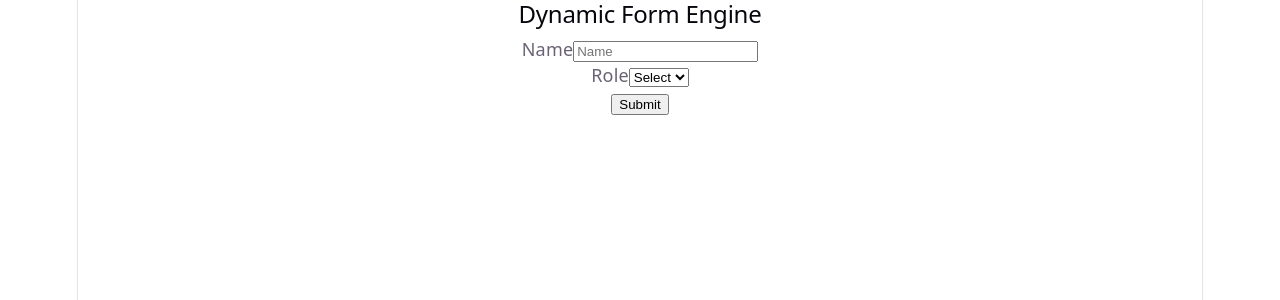
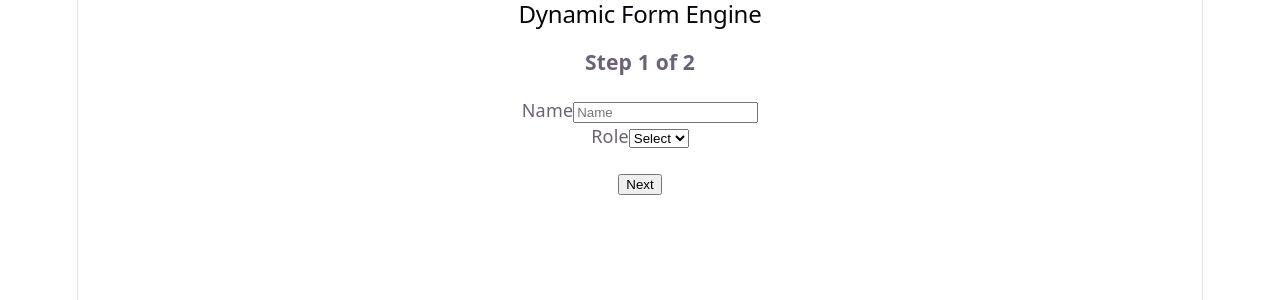
Before and after one commit to Pratikshya-N/form-engine, a React (Vite) app: page / in a window 1280 px wide. Shown: the top 300 px of the page. Built offline with nearby package versions, Linux system fonts and the light colour scheme.

Commit message:
feat: implement multi-step dynamic form

```diff
--- a/src/components/FormRenderer.tsx
+++ b/src/components/FormRenderer.tsx
@@ -1,9 +1,23 @@
+import { useState } from 'react';
 import { useForm, useWatch } from 'react-hook-form';
+import { zodResolver } from '@hookform/resolvers/zod';
 import { formSchema } from '../schema/formSchema';
 import FieldRenderer from './FieldRenderer';
+import { buildValidationSchema } from '../utils/validation';
+
+const validationSchema = buildValidationSchema(formSchema);
 
 const FormRenderer = () => {
-  const { register, control, handleSubmit } = useForm();
+    const {
+        register,
+        control,
+        handleSubmit,
+        formState: { errors }
+    } = useForm({
+        resolver: zodResolver(validationSchema)
+    });
+
+    const [step, setStep] = useState(1);
 
     const values = useWatch({ control });
 
@@ -11,24 +25,53 @@ const FormRenderer = () => {
         console.log('Form Data:', data);
     };
 
+    const currentFields = formSchema.filter((field) => field.step === step);
+
     const shouldRender = (field: any) => {
         if (!field.conditional) return true;
 
-    return values?.[field.conditional.field] === field.conditional.value;
+        if (!values || !values[field.conditional.field]) return false;
+
+        return values[field.conditional.field] === field.conditional.value;
     };
 
     return (
         <form onSubmit={handleSubmit(onSubmit)}>
-      {formSchema.map((field) =>
+
+            <h3>Step {step} of 2</h3>
+
+            {currentFields.map((field) =>
                 shouldRender(field) ? (
                     <div key={field.name}>
                         <label>{field.label}</label>
+
                         <FieldRenderer field={field} register={register} />
+
+                        {errors[field.name] && (
+                            <p style={{ color: 'red' }}>
+                                {errors[field.name]?.message as string}
+                            </p>
+                        )}
                     </div>
                 ) : null
             )}
 
-      <button type="submit">Submit</button>
+            <div style={{ marginTop: '20px' }}>
+                {step > 1 && (
+                    <button type="button" onClick={() => setStep(step - 1)}>
+                        Previous
+                    </button>
+                )}
+
+                {step < 2 && (
+                    <button type="button" onClick={() => setStep(step + 1)}>
+                        Next
+                    </button>
+                )}
+
+                {step === 2 && <button type="submit">Submit</button>}
+            </div>
+
         </form>
     );
 };
--- a/src/schema/formSchema.ts
+++ b/src/schema/formSchema.ts
@@ -1,16 +1,18 @@
 import type { Field } from '../types/formTypes';
 
-export const formSchema: Field[] = [
+export const formSchema: (Field & { step: number })[] = [
   {
     name: 'name',
     label: 'Name',
     type: 'text',
+    step: 1,
     validation: { required: true }
   },
   {
     name: 'role',
     label: 'Role',
     type: 'select',
+    step: 1,
     options: [
       { label: 'User', value: 'user' },
       { label: 'Admin', value: 'admin' }
@@ -20,6 +22,7 @@ export const formSchema: Field[] = [
     name: 'adminCode',
     label: 'Admin Code',
     type: 'text',
+    step: 2,
     conditional: {
       field: 'role',
       value: 'admin'
--- a/src/utils/validation.ts
+++ b/src/utils/validation.ts
@@ -0,0 +1,43 @@
+import { z } from 'zod';
+import type { Field } from '../types/formTypes';
+
+export const buildValidationSchema = (fields: Field[]) => {
+  const shape: Record<string, any> = {};
+
+  fields.forEach((field) => {
+    let validator;
+
+    switch (field.type) {
+      case 'text':
+        validator = z.string();
+        if (field.validation?.required) {
+          validator = validator.min(1, `${field.label} is required`);
+        }
+        if (field.validation?.minLength) {
+          validator = validator.min(
+            field.validation.minLength,
+            `${field.label} must be at least ${field.validation.minLength} characters`
+          );
+        }
+        break;
+
+      case 'number':
+        validator = z.number();
+        break;
+
+      case 'select':
+        validator = z.string();
+        if (field.validation?.required) {
+          validator = validator.min(1, `${field.label} is required`);
+        }
+        break;
+
+      default:
+        validator = z.any();
+    }
+
+    shape[field.name] = validator;
+  });
+
+  return z.object(shape);
+};
```
Lines whose indentation alone changed are shown as unchanged.
